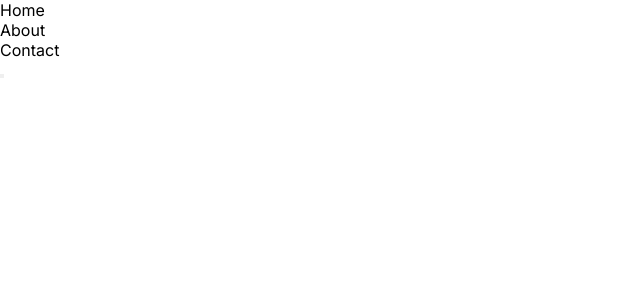
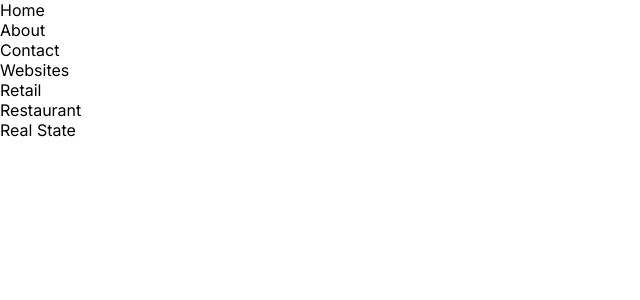
Before and after one commit to suku60/nextjs-myjam, a Next.js app: page / in a window 1280 px wide. Shown: the top 300 px of the page, without its empty margins (0-640 px from the left). Built offline with nearby package versions, Linux system fonts and the light colour scheme.

Commit message:
header: htmlv.2.0

```diff
--- a/src/app/Components/Header/header.tsx
+++ b/src/app/Components/Header/header.tsx
@@ -11,24 +11,34 @@ const Header: React.FC = () => {
   };
 
   return (
+    <>
       <header className=''>
+        <nav className={`${isOpen ? 'open' : ''}`}>
           <div className='logo'></div>
-      <nav className={`${isOpen ? 'open' : ''}`}>
           <ul>
             <li><a href="#home">Home</a></li>
             <li><a href="#about">About</a></li>
             <li><a href="#contact">Contact</a></li>
+            <li>
+              <p>Websites</p>
+              <ul>
+                <li><a href="/retail">Retail</a></li>
+                <li><a href="/restaurant">Restaurant</a></li>
+                <li><a href="/real-state">Real State</a></li>
               </ul>
-      </nav>
-      <button
+            </li>
+          </ul>
+          <div
             className='menu'
             onClick={(e) => toggleMenu()}
             aria-label="Toggle menu"
             aria-expanded={isOpen}
           >
             <span className='menu_icon'></span>
-      </button>
+          </div>
+        </nav>
       </header>
+    </>
   );
 };
 
```
Lines whose indentation alone changed are shown as unchanged.
